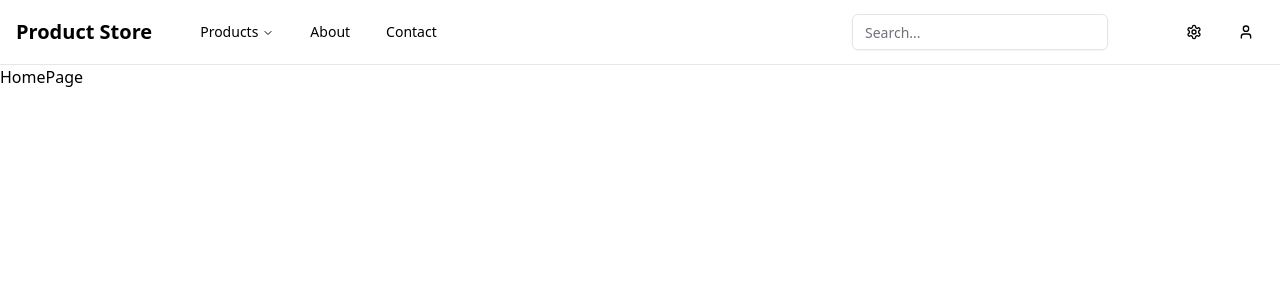
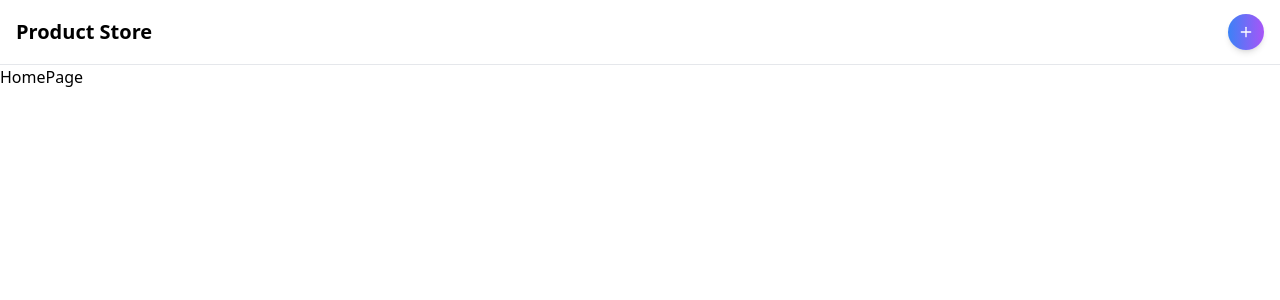
Before and after one commit to MHammad33/Product-Store, a React (Vite) app in the folder frontend/: page / in a window 1280 px wide. Shown: the top 300 px of the page. Built offline with nearby package versions, Linux system fonts and the light colour scheme.

Commit message:
Add New Product Icon

```diff
--- a/frontend/src/components/Navbar.tsx
+++ b/frontend/src/components/Navbar.tsx
@@ -1,15 +1,6 @@
-import { Menu, Search, Settings, User } from "lucide-react";
-import {
-  NavigationMenu,
-  NavigationMenuContent,
-  NavigationMenuItem,
-  NavigationMenuLink,
-  NavigationMenuList,
-  NavigationMenuTrigger,
-} from "@/components/ui/navigation-menu";
+import { Menu, Plus } from "lucide-react";
 import { Sheet, SheetContent, SheetTrigger } from "@/components/ui/sheet";
 import { Button } from "@/components/ui/button";
-import { Input } from "@/components/ui/input";
 
 const Navbar = () => {
   return (
@@ -70,56 +61,19 @@ const Navbar = () => {
           <h1 className="text-xl font-bold">Product Store</h1>
         </div>
 
-        {/* Desktop Navigation */}
-        <div className="hidden md:flex ml-8">
-          <NavigationMenu>
-            <NavigationMenuList>
-              <NavigationMenuItem>
-                <NavigationMenuTrigger>Products</NavigationMenuTrigger>
-                <NavigationMenuContent>
-                  <div className="grid gap-3 p-6 w-96">
-                    <div className="grid gap-1">
-                      <NavigationMenuLink className="cursor-pointer hover:underline">
-                        Product 1
-                      </NavigationMenuLink>
-                      <NavigationMenuLink className="cursor-pointer hover:underline">
-                        Product 2
-                      </NavigationMenuLink>
-                      <NavigationMenuLink className="cursor-pointer hover:underline">
-                        Product 3
-                      </NavigationMenuLink>
-                    </div>
-                  </div>
-                </NavigationMenuContent>
-              </NavigationMenuItem>
-              <NavigationMenuItem>
-                <Button variant="ghost">About</Button>
-              </NavigationMenuItem>
-              <NavigationMenuItem>
-                <Button variant="ghost">Contact</Button>
-              </NavigationMenuItem>
-            </NavigationMenuList>
-          </NavigationMenu>
-        </div>
-
-        {/* Search and Actions */}
-        <div className="ml-auto flex items-center space-x-4">
-          <div className="hidden md:flex">
-            <Input
-              type="search"
-              placeholder="Search..."
-              className="w-64"
-              data-testid="search-input"
-            />
-          </div>
-          <Button variant="ghost" size="icon" data-testid="search-icon">
-            <Search className="h-5 w-5 md:hidden" />
-          </Button>
-          <Button variant="ghost" size="icon" data-testid="settings-button">
-            <Settings className="h-5 w-5" />
-          </Button>
-          <Button variant="ghost" size="icon" data-testid="user-button">
-            <User className="h-5 w-5" />
+        {/* Add Product Icon */}
+        <div className="ml-auto flex items-center">
+          <Button
+            variant="ghost"
+            size="icon"
+            className="relative group p-4 rounded-full bg-gradient-to-r from-blue-500 to-purple-500 text-white shadow-md hover:scale-110 hover:shadow-lg transition-transform"
+            data-testid="create-product-button"
+            aria-label="Add Product"
+          >
+            <Plus className="h-7 w-7" />
+            <span className="absolute -bottom-8 left-1 transform -translate-x-1/2 text-xs font-medium bg-gray-800 text-white py-1 px-2 rounded-lg opacity-0 group-hover:opacity-100 group-hover:translate-y-1 transition-all">
+              Add Product
+            </span>
           </Button>
         </div>
       </div>
```
